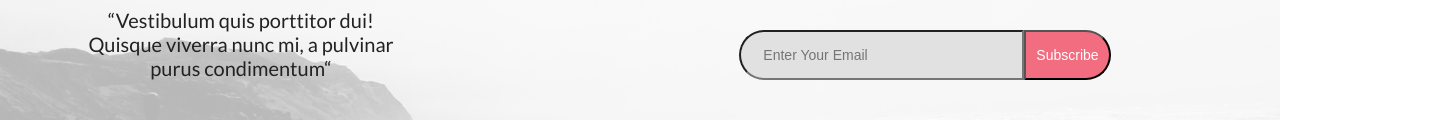
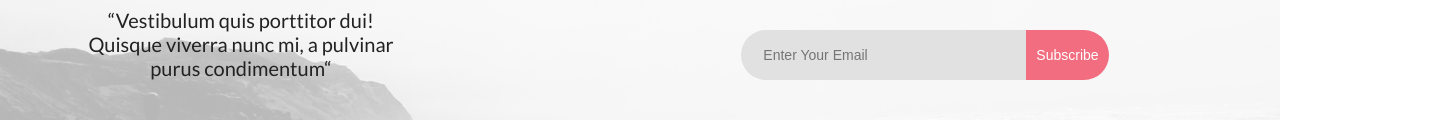
Before and after one commit to alexcoach030/ShopGB1, a website built with Parcel: page index.html in a window 1280 px wide. Shown: the part 3521-3641 px from the top of the page, 1453 px wide, since content can reach past the window. Built offline with nearby package versions, Linux system fonts and the light colour scheme.

Commit message:
fixed buttons

```diff
--- a/css/main.css
+++ b/css/main.css
@@ -320,6 +320,7 @@ body {
   line-height: 17px;
   color: #FFFFFF;
   cursor: pointer;
+  border: none;
 }
 
 .addcart span{
@@ -496,6 +497,7 @@ body {
   border-top-left-radius: 30px;
   border-bottom-left-radius: 30px;
   outline: none;
+  border: none;
 }
 
 .subscribe-btn{
@@ -510,6 +512,8 @@ body {
   border-top-right-radius: 30px;
   padding: 0 10px;
   cursor: pointer;
+  outline: none;
+  border: none;
 }
 
 .subscribe-btn:hover{
```
Also changed, not shown: index.html (+2 -1 lines).
